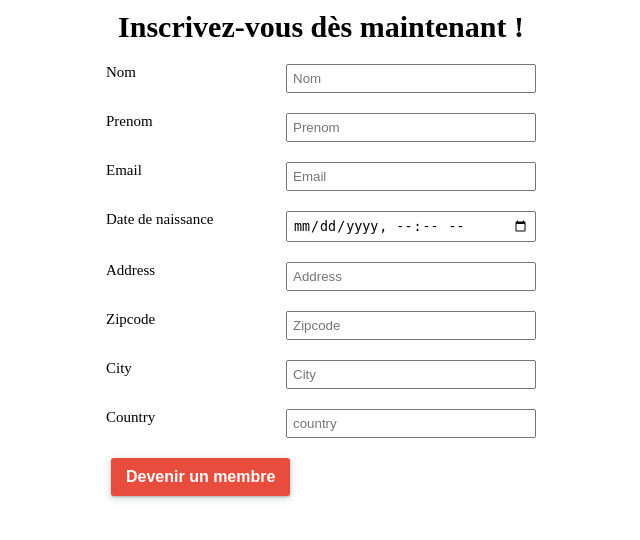
After one commit to Liilice/Mycinema, a PHP site: page /inscription.php in a window 1280 px wide. The commit adds this page. Shown: the top 540 px of the page, without its empty margins (319-959 px from the left). Run offline with PHP 8.4, Linux system fonts and the light colour scheme.

Commit message:
Fonctionnalite ajouter user

```diff
--- /dev/null
+++ b/inscription.php
@@ -0,0 +1,122 @@
+<?php
+    $pdo = require_once("database.php");
+    CONST ERROR_REQUIRED = "Veuillez remplir le champ";
+    $error = [
+        'nom' => '',
+        'prenom' => '',
+        'email' => '',
+        'birthdate' => '',
+        'address' => '',
+        'zipcode' => '',
+        'city' => '',
+        'country' => '',
+    ];
+
+    if ($_SERVER['REQUEST_METHOD'] === 'POST') {
+        $_POST = filter_input_array(INPUT_POST, [
+            'nom' => FILTER_SANITIZE_FULL_SPECIAL_CHARS,
+            'prenom' => FILTER_SANITIZE_FULL_SPECIAL_CHARS,
+            'email' => FILTER_SANITIZE_FULL_SPECIAL_CHARS,
+            'birthdate' => FILTER_SANITIZE_FULL_SPECIAL_CHARS,
+            'address' => FILTER_SANITIZE_FULL_SPECIAL_CHARS,
+            'zipcode' => FILTER_SANITIZE_FULL_SPECIAL_CHARS,
+            'city' => FILTER_SANITIZE_FULL_SPECIAL_CHARS,
+            'country' => FILTER_SANITIZE_FULL_SPECIAL_CHARS,
+        ]);
+        $nom = $_POST["nom"];
+        $prenom = $_POST["prenom"];
+        $email = $_POST["email"];
+        $birthdate = $_POST["birthdate"].":00";
+        $address = $_POST["address"];
+        $zipcode = $_POST["zipcode"];
+        $city = $_POST["city"];
+        $country = $_POST["country"];
+
+        $statementUser = $pdo->prepare("
+            INSERT INTO user(email, firstname, lastname, birthdate, address, zipcode, city, country)
+            VALUES('$email', '$prenom', '$nom', '$birthdate', '$address', '$zipcode', '$city', '$country')");
+        $statementUser->execute();
+        header('Location: successful.php');
+
+        if (!$nom)  {
+            $error['nom'] = ERROR_REQUIRED;
+        }
+        if (!$prenom)  {
+            $error['prenom'] = ERROR_REQUIRED;
+        }
+        if (!$email)  {
+            $error['email'] = ERROR_REQUIRED;
+        }
+        if (!$birthdate)  {
+            $error['birthdate'] = ERROR_REQUIRED;
+        }
+        if (!$address)  {
+            $error['address'] = ERROR_REQUIRED;
+        }
+        if (!$zipcode)  {
+            $error['zipcode'] = ERROR_REQUIRED;
+        }
+        if (!$city)  {
+            $error['city'] = ERROR_REQUIRED;
+        }
+        if (!$country)  {
+            $error['country'] = ERROR_REQUIRED;
+        }
+    }
+?>
+
+<!DOCTYPE html>
+<html lang="en">
+<head>
+    <meta charset="UTF-8">
+    <meta name="viewport" content="width=device-width, initial-scale=1.0">
+    <link rel="stylesheet" href="style.css">
+    <title>Document</title>
+</head>
+<body>
+    <form action="" method="POST" >
+        <h1>Inscrivez-vous dès maintenant !</h1>
+        <div class="labelInput">
+            <label for="nom">Nom</label>
+            <input type="text" name="nom" placeholder="Nom" value="<?= $nom ?? '' ?>">
+            <?= $error['nom'] ? '<p class="textError">' . $error['nom'] . '</p>' : "" ?>
+        </div>
+        <div class="labelInput">
+            <label for="Prenom">Prenom</label>
+            <input type="text" name="prenom" placeholder="Prenom" value="<?= $prenom ?? '' ?>">
+            <?= $error['prenom'] ? '<p class="textError">' . $error['prenom'] . '</p>' : "" ?>
+        </div>
+        <div class="labelInput">
+            <label for="email">Email</label>
+            <input type="email" name="email" placeholder="Email">
+            <?= $error['email'] ? '<p class="textError">' . $error['email'] . '</p>' : "" ?>
+        </div>
+        <div class="labelInput">
+            <label for="birthdate">Date de naissance</label>
+            <input type="datetime-local" name="birthdate">
+            <?= $error['birthdate'] ? '<p class="textError">' . $error['birthdate'] . '</p>' : "" ?>
+        </div>
+        <div class="labelInput">
+            <label for="Address">Address</label>
+            <input type="text" name="address" placeholder="Address" value="<?= $address ?? '' ?>">
+            <?= $error['address'] ? '<p class="textError">' . $error['address'] . '</p>' : "" ?>
+        </div>
+        <div class="labelInput">
+            <label for="zipcode">Zipcode</label>
+            <input type="text" name="zipcode" placeholder="Zipcode" value="<?= $zipcode ?? '' ?>">
+            <?= $error['zipcode'] ? '<p class="textError">' . $error['zipcode'] . '</p>' : "" ?>
+        </div>
+        <div class="labelInput">
+            <label for="city">City</label>
+            <input type="text" name="city" placeholder="City" value="<?= $city ?? '' ?>">
+            <?= $error['city'] ? '<p class="textError">' . $error['city'] . '</p>' : "" ?>
+        </div>
+        <div class="labelInput">
+            <label for="country">Country</label>
+            <input type="text" name="country" placeholder="country" value="<?= $country ?? '' ?>">
+            <?= $error['country'] ? '<p class="textError">' . $error['country'] . '</p>' : "" ?>
+        </div>
+        <button class="btn btn-danger">Devenir un membre</button>
+    </form>
+</body>
+</html>
--- a/style.css
+++ b/style.css
@@ -53,12 +53,17 @@ a {
 }
 
 img {
-  max-width: 100%;
-  height: auto;
-  padding-right: 1.5rem;
+  width: 15%;
 }
 form {
   margin: 1rem 0rem 2rem 0rem;
+}
+header {
+  display: flex;
+  flex-direction: row;
+  justify-content: space-betweena;
+  align-items: center;
+  padding: 2rem 0rem;
 }
 .containerLink {
   display: flex;
@@ -215,3 +220,14 @@ label {
 .textError {
   color: var(--danger);
 }
+.containerFooter {
+  margin: 2rem 0rem;
+  padding: 2rem 0rem;
+  display: flex;
+  flex-direction: row;
+  justify-content: flex-end;
+  align-items: center;
+}
+.containerFooter h2 a {
+  margin: 0rem 4rem;
+}
--- a/successful.php
+++ b/successful.php
@@ -16,6 +16,12 @@
             <a href="index.php">
                 <button class="btn">Accueil</button>
             </a>
+            <a href="member.php">
+                <button class="btn">Membre</button>
+            </a>
+            <a href="abonnement.php">
+                <button class="btn">Abonner</button>
+            </a>
         </main>
     </section>
 </body>
```
Also changed, not shown: abonnement.php (+32 -14 lines), admin.php (+27 -9 lines), index.php (+47 -11 lines), member.php (+27 -11 lines), projection.php (+35 -9 lines), image/cinemaLogo.png (added), image/recrutement.png (added), recrutement.php (added).
